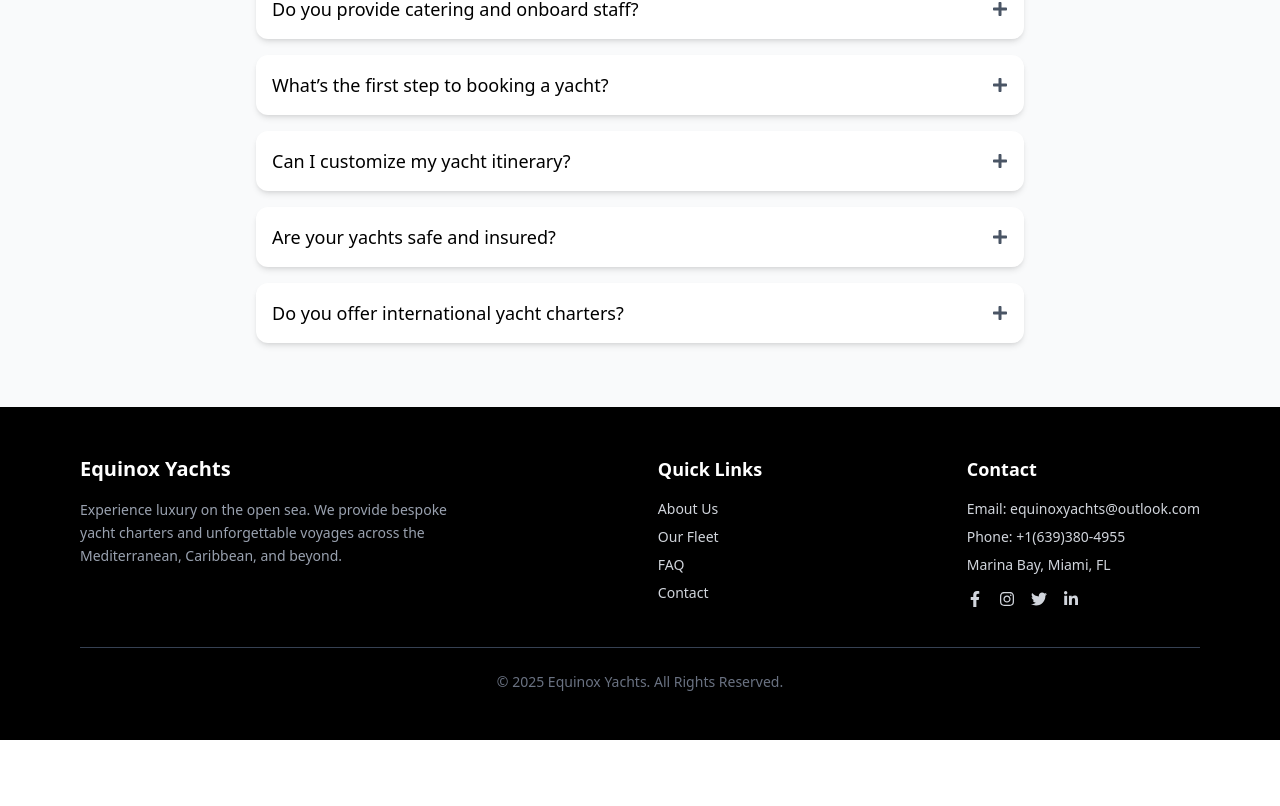
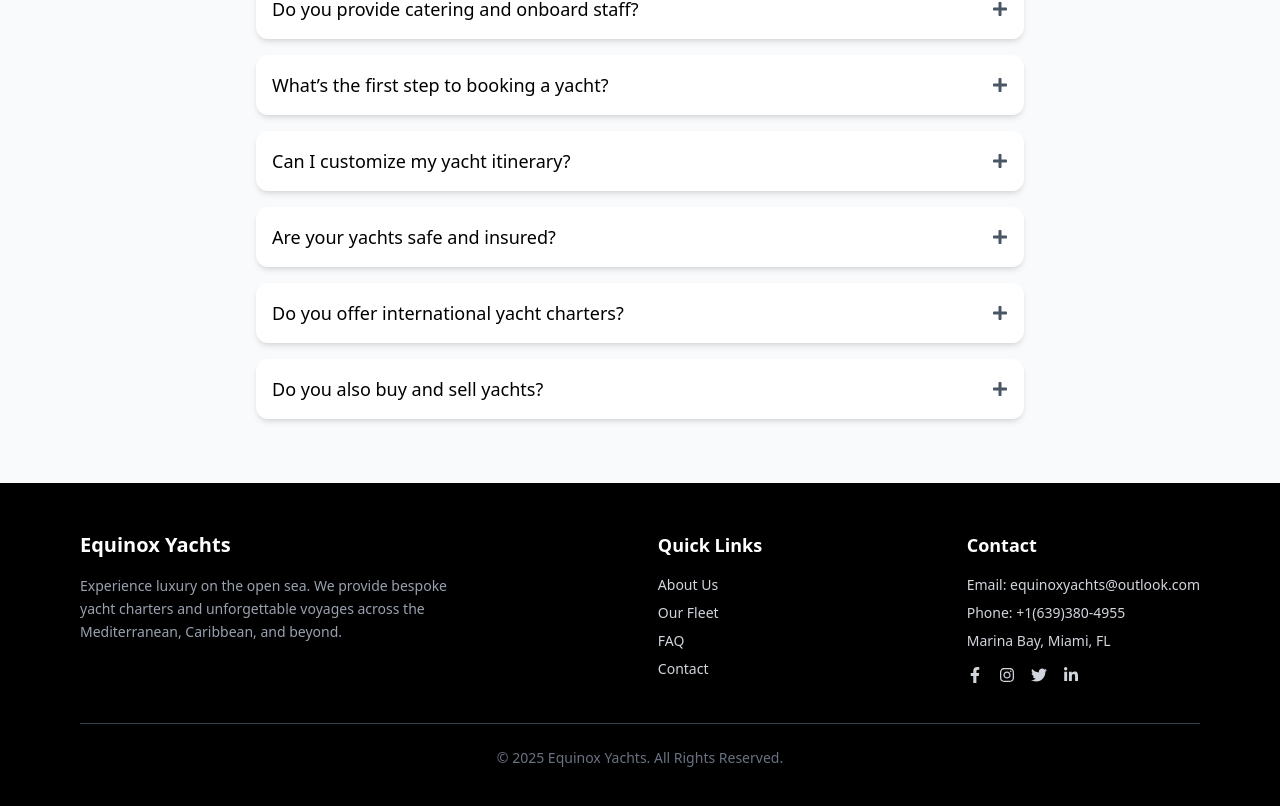
Before and after one commit to GboyegaAkere/myyacht, a React (Vite) app in the folder frontend/: page / in a window 1280 px wide. Shown: the part 4762-5568 px from the top of the page. Before the commit the page ends 5502 px from the top, so only its background shows below. Built offline with nearby package versions, Linux system fonts and the light colour scheme.

Commit message:
new commit

```diff
--- a/frontend/src/components/Faq.jsx
+++ b/frontend/src/components/Faq.jsx
@@ -33,6 +33,12 @@ const faqs = [
     question: "Do you offer international yacht charters?",
     answer:
       "Yes, we provide charters across popular destinations worldwide including the Mediterranean, Caribbean, and beyond.",
+  },
+
+   {
+    question: "Do you also buy and sell yachts?",
+    answer:
+      "Yes, Equinox Yachts assists clients with both buying and selling yachts. Our team connects you with trusted buyers and sellers, ensuring smooth,transparent, and professional transactions.",
   },
 ];
 
```
